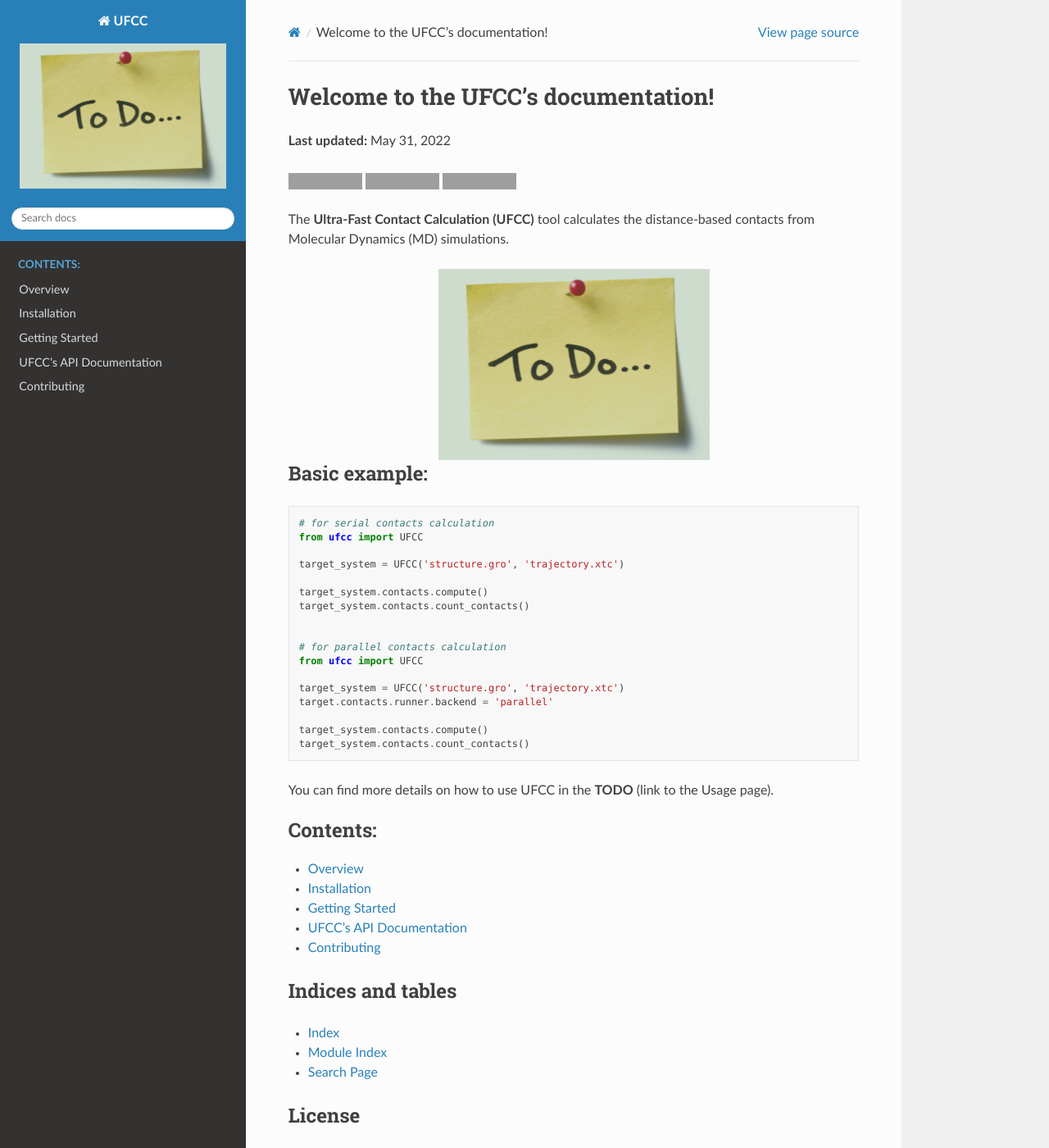
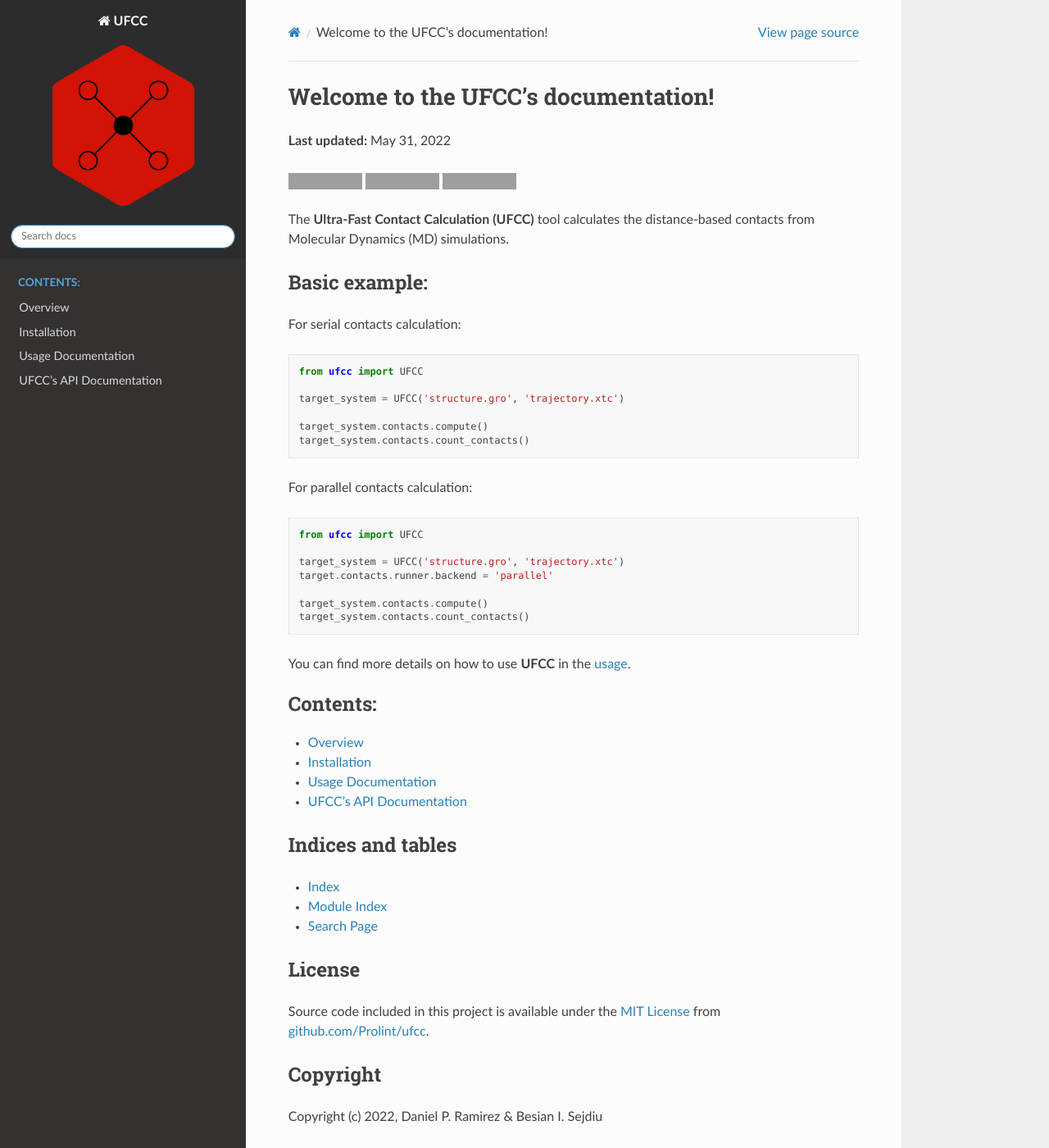
Before and after one commit to ProLint/prolint2, a Sphinx documentation site: the page built from docs/index.rst, in a window 1280 px wide and 1400 px high. Shown: the whole window at 82% size. Built offline with Sphinx 7.4.7 and the Read the Docs theme 2.0.0, drawn with Linux system fonts in a browser that asks for light colours; the version number could not be read and is left out; some of the changed text lies outside the part shown; grey boxes are pictures that could not be loaded.

Commit message:
changing docs style

```diff
--- /dev/null
+++ b/docs/_static/custom.css
@@ -0,0 +1,3 @@
+.wy-side-nav-search, .wy-nav-top {
+    background: #2c2c2c;
+}
--- a/docs/conf.py
+++ b/docs/conf.py
@@ -99,6 +99,8 @@ html_theme = 'sphinx_rtd_theme'
 # relative to this directory. They are copied after the builtin static files,
 # so a file named "default.css" will overwrite the builtin "default.css".
 html_static_path = ['_static']
+def setup(app):
+    app.add_css_file('custom.css')
 
 # Custom sidebar templates, must be a dictionary that maps document names
 # to template names.
--- a/docs/index.rst
+++ b/docs/index.rst
@@ -26,14 +26,16 @@ Welcome to the UFCC's documentation!
 
 The **Ultra-Fast Contact Calculation (UFCC)** tool calculates the distance-based contacts from Molecular Dynamics (MD) simulations.
 
-..  figure:: _static/logo.png
-    :align: center
+.. ..  figure:: _static/logo.png
+..     :align: center
 
 Basic example:
 ==============
+
+For serial contacts calculation:
+
 .. code-block:: python
 
-      # for serial contacts calculation
       from ufcc import UFCC
 
       target_system = UFCC('structure.gro', 'trajectory.xtc')
@@ -42,7 +44,10 @@ Basic example:
       target_system.contacts.count_contacts()
 
 
-      # for parallel contacts calculation
+For parallel contacts calculation:
+
+.. code-block:: python
+
       from ufcc import UFCC
 
       target_system = UFCC('structure.gro', 'trajectory.xtc')
@@ -51,7 +56,7 @@ Basic example:
       target_system.contacts.compute()
       target_system.contacts.count_contacts()
 
-You can find more details on how to use UFCC in the **TODO** (link to the Usage page).
+You can find more details on how to use **UFCC** in the `usage`_.
 
 .. Contents
 .. ========
@@ -62,9 +67,9 @@ You can find more details on how to use UFCC in the **TODO** (link to the Usage
 
    source/intro.rst
    source/installation.rst
-   source/getting_started.rst
+   source/usage.rst
    api
-   source/contributing.rst
+..    source/contributing.rst
 
 
 Indices and tables
@@ -87,8 +92,9 @@ Copyright (c) 2022, Daniel P. Ramirez & Besian I. Sejdiu
 
 Acknowledgements
 ================
-The respository structure of **UFCC** is based on the `Computational Molecular Science Python Cookiecutter <https://github.com/molssi/cookiecutter-cms>`__. version 1.6.
+The respository structure of **UFCC** is based on the `Computational Molecular Science Python Cookiecutter <https://github.com/molssi/cookiecutter-cms>`__ version 1.6.
 
 
 .. _`MIT License`: https://opensource.org/licenses/MIT
 .. _`github.com/Prolint/ufcc`: https://github.com/ProLint/ufcc
+.. _`usage`: source/usage.html
--- a/docs/source/contributing.rst
+++ /dev/null
@@ -1,2 +0,0 @@
-Contributing
-============
--- a/docs/source/getting_started.rst
+++ b/docs/source/usage.rst
@@ -1,5 +1,5 @@
-Getting Started
-===============
+Usage Documentation
+===================
 
 This page details how to get started with UFCC.
 
```
Also changed, not shown: docs/source/installation.rst (+18 -0 lines), docs/_static/logo.png, docs/_static/logo2.png (deleted), 2 other files.
